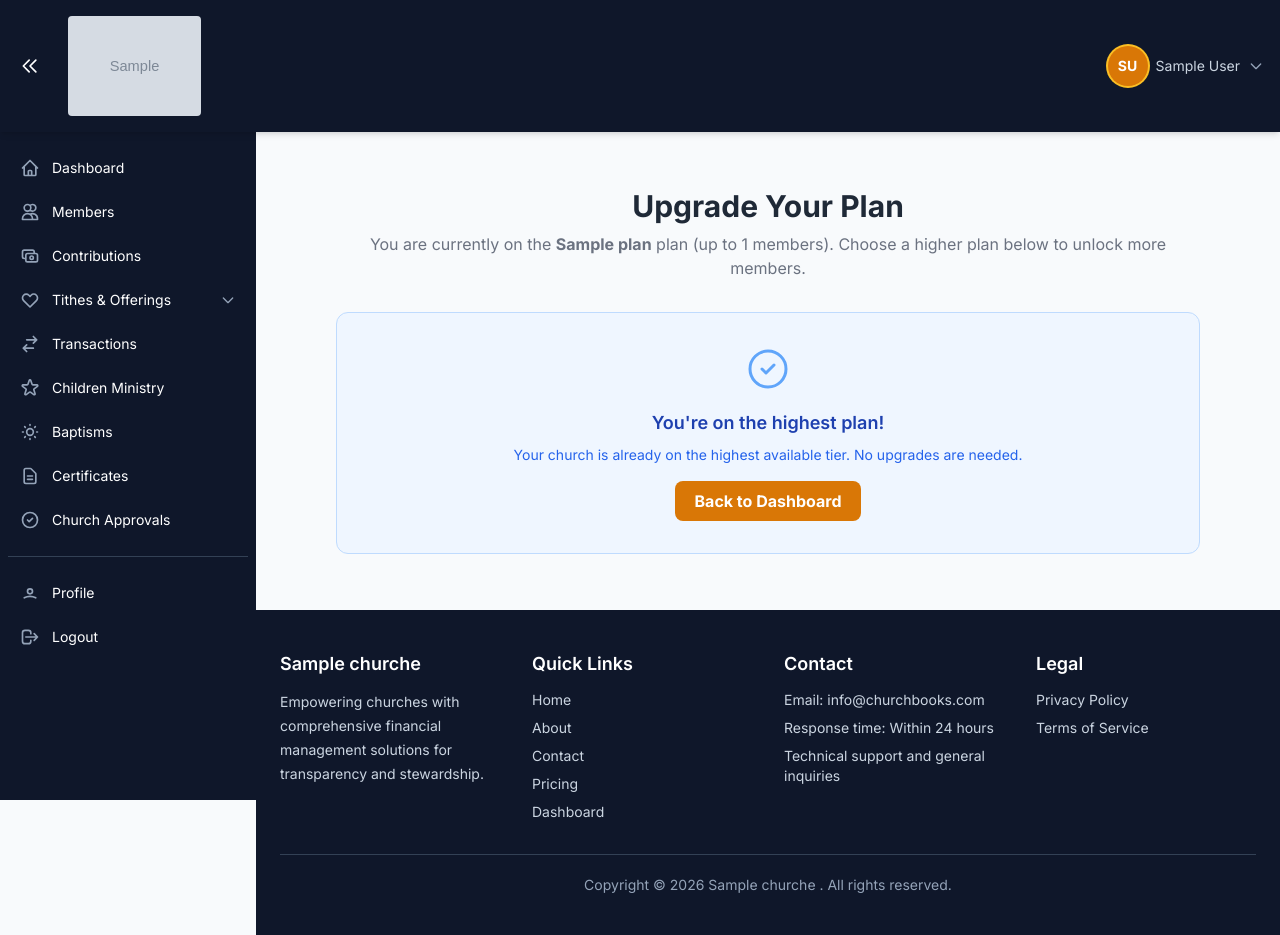
After one commit to grant8827/church-books, a Django app: page /finances/upgrade-plan/ in a window 1280 px wide. The commit adds this page. Run offline with Django 5.2, Linux system fonts and the light colour scheme; a user stored in the database is signed in; tables that the repository leaves empty hold one stand-in row (values such as "Sample post"); grey boxes marked "Sample" are stand-in pictures; parts of the project's set-up code (start-up, migrations or seed data) failed here and were passed over; some libraries are stand-ins or nearby versions.

Commit message:
Add upgrade plan feature: sidebar link, dashboard buttons, upgrade view + PayPal flow

```diff
--- /dev/null
+++ b/church_finances/templates/church_finances/upgrade_plan.html
@@ -0,0 +1,103 @@
+{% extends 'base.html' %}
+
+{% block title %}Upgrade Your Plan — Church Books{% endblock %}
+
+{% block content %}
+<div class="max-w-4xl mx-auto px-4 py-8">
+
+    <div class="mb-8 text-center">
+        <h1 class="text-2xl sm:text-3xl font-bold text-gray-800 mb-2">Upgrade Your Plan</h1>
+        {% if current_plan %}
+            <p class="text-gray-500">You are currently on the <strong>{{ current_plan.name }}</strong> plan
+            {% if current_plan.member_limit %}(up to {{ current_plan.member_limit }} members){% endif %}.
+            Choose a higher plan below to unlock more members.</p>
+        {% else %}
+            <p class="text-gray-500">Choose a plan that fits your church.</p>
+        {% endif %}
+    </div>
+
+    {% if available_plans %}
+        <div class="grid grid-cols-1 sm:grid-cols-2 lg:grid-cols-3 gap-6">
+            {% for plan in available_plans %}
+            <div class="bg-white rounded-xl shadow-md border border-gray-200 overflow-hidden flex flex-col">
+                <!-- Plan header -->
+                <div class="{% if plan.slug == 'community' %}bg-blue-700{% elif plan.slug == 'growth' %}bg-indigo-600{% elif plan.slug == 'custom' %}bg-purple-700{% else %}bg-blue-500{% endif %} px-6 py-5 text-white">
+                    <h2 class="text-xl font-bold">{{ plan.name }}</h2>
+                    {% if plan.is_custom %}
+                        <p class="text-sm mt-1 opacity-80">200+ members — custom pricing</p>
+                    {% else %}
+                        <p class="text-sm mt-1 opacity-80">Up to {{ plan.member_limit }} members</p>
+                    {% endif %}
+                </div>
+
+                <!-- Price -->
+                <div class="px-6 py-4 border-b border-gray-100">
+                    {% if plan.is_custom %}
+                        <p class="text-gray-500 text-sm">$330 base + $10 per 10 members above 200</p>
+                    {% else %}
+                        <p class="text-3xl font-bold text-gray-800">${{ plan.annual_price|floatformat:0 }}<span class="text-base font-normal text-gray-500">/year</span></p>
+                    {% endif %}
+                </div>
+
+                <!-- Features -->
+                <div class="px-6 py-4 flex-1">
+                    {% if plan.description %}
+                        <p class="text-sm text-gray-600">{{ plan.description }}</p>
+                    {% endif %}
+                    <ul class="mt-3 space-y-2 text-sm text-gray-600">
+                        {% if plan.is_custom %}
+                            <li class="flex items-center gap-2"><svg class="h-4 w-4 text-green-500 flex-shrink-0" fill="none" viewBox="0 0 24 24" stroke="currentColor"><path stroke-linecap="round" stroke-linejoin="round" stroke-width="2" d="M5 13l4 4L19 7"/></svg>200+ members</li>
+                        {% else %}
+                            <li class="flex items-center gap-2"><svg class="h-4 w-4 text-green-500 flex-shrink-0" fill="none" viewBox="0 0 24 24" stroke="currentColor"><path stroke-linecap="round" stroke-linejoin="round" stroke-width="2" d="M5 13l4 4L19 7"/></svg>Up to {{ plan.member_limit }} members</li>
+                        {% endif %}
+                        <li class="flex items-center gap-2"><svg class="h-4 w-4 text-green-500 flex-shrink-0" fill="none" viewBox="0 0 24 24" stroke="currentColor"><path stroke-linecap="round" stroke-linejoin="round" stroke-width="2" d="M5 13l4 4L19 7"/></svg>Full financial tracking</li>
+                        <li class="flex items-center gap-2"><svg class="h-4 w-4 text-green-500 flex-shrink-0" fill="none" viewBox="0 0 24 24" stroke="currentColor"><path stroke-linecap="round" stroke-linejoin="round" stroke-width="2" d="M5 13l4 4L19 7"/></svg>Tithes &amp; offerings</li>
+                        <li class="flex items-center gap-2"><svg class="h-4 w-4 text-green-500 flex-shrink-0" fill="none" viewBox="0 0 24 24" stroke="currentColor"><path stroke-linecap="round" stroke-linejoin="round" stroke-width="2" d="M5 13l4 4L19 7"/></svg>Certificates &amp; reports</li>
+                    </ul>
+                </div>
+
+                <!-- Upgrade button -->
+                <div class="px-6 pb-6 pt-2">
+                    <form method="post" action="{% url 'upgrade_plan' %}">
+                        {% csrf_token %}
+                        <input type="hidden" name="plan_slug" value="{{ plan.slug }}">
+
+                        {% if plan.is_custom %}
+                        <!-- Custom plan needs member count -->
+                        <div class="mb-3">
+                            <label for="member_count_{{ plan.slug }}" class="block text-sm font-medium text-gray-700 mb-1">How many members?</label>
+                            <input type="number" id="member_count_{{ plan.slug }}" name="member_count"
+                                   min="201" placeholder="e.g. 250"
+                                   class="w-full border border-gray-300 rounded-lg px-3 py-2 text-sm focus:outline-none focus:ring-2 focus:ring-purple-500"
+                                   required>
+                            <p class="text-xs text-gray-400 mt-1">Minimum 201 members for custom plan</p>
+                        </div>
+                        {% endif %}
+
+                        <button type="submit"
+                                class="w-full {% if plan.slug == 'community' %}bg-blue-700 hover:bg-blue-800{% elif plan.slug == 'growth' %}bg-indigo-600 hover:bg-indigo-700{% elif plan.slug == 'custom' %}bg-purple-700 hover:bg-purple-800{% else %}bg-blue-500 hover:bg-blue-600{% endif %} text-white font-bold py-2.5 px-4 rounded-lg transition-colors">
+                            Upgrade to {{ plan.name }}
+                        </button>
+                    </form>
+                </div>
+            </div>
+            {% endfor %}
+        </div>
+
+        <div class="mt-8 text-center">
+            <a href="{% url 'dashboard' %}" class="text-sm text-gray-500 hover:text-gray-700 underline">← Back to Dashboard</a>
+        </div>
+
+    {% else %}
+        <div class="bg-blue-50 border border-blue-200 rounded-xl px-6 py-8 text-center">
+            <svg class="h-12 w-12 text-blue-400 mx-auto mb-4" fill="none" viewBox="0 0 24 24" stroke="currentColor">
+                <path stroke-linecap="round" stroke-linejoin="round" stroke-width="1.5" d="M9 12l2 2 4-4m6 2a9 9 0 11-18 0 9 9 0 0118 0z"/>
+            </svg>
+            <h2 class="text-lg font-semibold text-blue-800 mb-2">You're on the highest plan!</h2>
+            <p class="text-blue-600 text-sm">Your church is already on the highest available tier. No upgrades are needed.</p>
+            <a href="{% url 'dashboard' %}" class="inline-block mt-4 bg-blue-600 hover:bg-blue-700 text-white font-bold py-2 px-5 rounded-lg transition-colors">Back to Dashboard</a>
+        </div>
+    {% endif %}
+
+</div>
+{% endblock %}
--- a/church_finances/urls.py
+++ b/church_finances/urls.py
@@ -23,6 +23,9 @@ urlpatterns = [
     # Trial expired — payment page
     path('trial-expired/', views.trial_expired_payment_view, name='trial_expired_payment'),
     path('trial-expired/offline/', views.trial_expired_offline_request, name='trial_expired_offline_request'),
+
+    # Upgrade plan
+    path('upgrade-plan/', views_subscription.upgrade_plan_view, name='upgrade_plan'),
 
     # PayPal URLs
     path('paypal/subscription/', views_subscription.create_paypal_subscription, name='paypal_subscription_form'),
--- a/templates/base.html
+++ b/templates/base.html
@@ -403,6 +403,19 @@
                 <span class="sidebar-tooltip">Baptisms</span>
             </div>
 
+            <!-- Upgrade Plan -->
+            {% if not user.is_superuser %}
+            <div class="sidebar-item mt-1">
+                <a href="{% url 'upgrade_plan' %}" class="sidebar-item-link flex items-center gap-3 text-white rounded-lg px-3 py-2.5 transition-colors group {% if request.resolver_match.url_name == 'upgrade_plan' %}bg-green-700{% else %}hover:bg-green-700{% endif %}">
+                    <svg class="h-5 w-5 flex-shrink-0 text-green-300 group-hover:text-white" fill="none" viewBox="0 0 24 24" stroke="currentColor">
+                        <path stroke-linecap="round" stroke-linejoin="round" stroke-width="2" d="M5 10l7-7m0 0l7 7m-7-7v18"/>
+                    </svg>
+                    <span class="sidebar-label text-sm font-medium">Upgrade Plan</span>
+                </a>
+                <span class="sidebar-tooltip">Upgrade Plan</span>
+            </div>
+            {% endif %}
+
             <!-- Certificates -->
             <div class="sidebar-item mt-1">
                 <a href="{% url 'certificate_templates_list' %}" class="sidebar-item-link flex items-center gap-3 text-white rounded-lg px-3 py-2.5 transition-colors group {% if request.resolver_match.url_name == 'certificate_templates_list' %}bg-blue-700{% else %}hover:bg-blue-700{% endif %}">
```
Also changed, not shown: church_finances/templates/church_finances/dashboard.html (+10 -2 lines), church_finances/views_subscription.py (+144 -24 lines).
